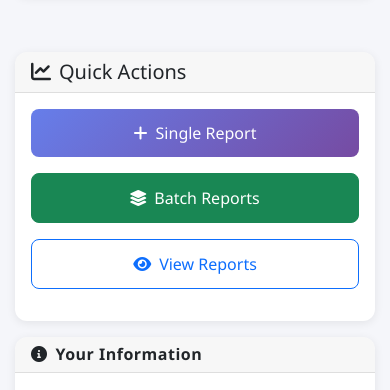
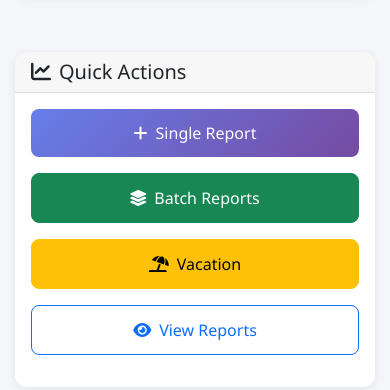
Before and after one commit to AhmedTUD/DRS, a Flask app: template app/templates/employee/dashboard.html in a window 390 px wide. Shown: the part 569-959 px from the top of the page. Run offline with Flask 3, Linux system fonts and the light colour scheme; the template is opened without the code that fills it, so the values that code supplies are empty; some libraries are stand-ins or nearby versions.

Commit message:
Implement vacation marking feature in dashboard
Added vacation button functionality and alert system.

```diff
--- a/app/templates/employee/dashboard.html
+++ b/app/templates/employee/dashboard.html
@@ -71,21 +71,28 @@
             </div>
             <div class="card-body">
                 <div class="row">
-                    <div class="col-md-4 mb-3">
+                    <div class="col-md-3 mb-3">
                         <div class="d-grid">
                             <a href="{{ url_for('employee.create_report') }}" class="btn btn-primary btn-lg">
                                 <i class="fas fa-plus me-2"></i>Single Report
                             </a>
                         </div>
                     </div>
-                    <div class="col-md-4 mb-3">
+                    <div class="col-md-3 mb-3">
                         <div class="d-grid">
                             <a href="{{ url_for('employee.batch_reports') }}" class="btn btn-success btn-lg">
                                 <i class="fas fa-layer-group me-2"></i>Batch Reports
                             </a>
                         </div>
                     </div>
-                    <div class="col-md-4 mb-3">
+                    <div class="col-md-3 mb-3">
+                        <div class="d-grid">
+                            <button type="button" class="btn btn-warning btn-lg" onclick="markVacation()">
+                                <i class="fas fa-umbrella-beach me-2"></i>Vacation
+                            </button>
+                        </div>
+                    </div>
+                    <div class="col-md-3 mb-3">
                         <div class="d-grid">
                             <a href="{{ url_for('employee.view_reports') }}" class="btn btn-outline-primary btn-lg">
                                 <i class="fas fa-eye me-2"></i>View Reports
@@ -169,4 +176,151 @@
     </div>
 </div>
 {% endif %}
+
+<!-- Vacation Status Alert -->
+<div id="vacationAlert" class="alert alert-info alert-dismissible fade" style="display: none; position: fixed; top: 20px; right: 20px; z-index: 1050; max-width: 400px;" role="alert">
+    <i class="fas fa-umbrella-beach me-2"></i>
+    <strong>Vacation Status!</strong> <span id="vacationMessage"></span>
+    <button type="button" class="btn-close" data-bs-dismiss="alert" aria-label="Close"></button>
+</div>
+
 {% endblock %}
+
+{% block scripts %}
+<script>
+document.addEventListener('DOMContentLoaded', function() {
+    // Check if user has vacation today
+    checkTodayVacation();
+});
+
+function markVacation() {
+    const today = new Date().toISOString().split('T')[0];
+
+    // Show confirmation dialog
+    if (!confirm(`Are you sure you want to mark vacation for today (${today})?`)) {
+        return; // User cancelled
+    }
+
+    // Show loading state immediately
+    const vacationBtn = document.querySelector('button[onclick="markVacation()"]');
+    if (!vacationBtn) {
+        console.error('Vacation button not found');
+        return;
+    }
+
+    const originalContent = vacationBtn.innerHTML;
+    vacationBtn.innerHTML = '<i class="fas fa-spinner fa-spin me-2"></i>Processing...';
+    vacationBtn.disabled = true;
+
+    console.log('Sending vacation request for date:', today);
+
+    fetch('{{ url_for("employee.mark_vacation") }}', {
+        method: 'POST',
+        headers: {
+            'Content-Type': 'application/json',
+            'X-Requested-With': 'XMLHttpRequest'
+        },
+        body: JSON.stringify({
+            vacation_date: today
+        })
+    })
+    .then(response => {
+        console.log('Response status:', response.status);
+        if (!response.ok) {
+            throw new Error(`HTTP error! status: ${response.status}`);
+        }
+        return response.json();
+    })
+    .then(data => {
+        console.log('Vacation response:', data);
+        if (data.success) {
+            showVacationAlert(data.message, 'success');
+            updateVacationButton(true);
+        } else {
+            showVacationAlert(data.message || 'Failed to mark vacation', 'danger');
+            // Restore button if failed
+            vacationBtn.innerHTML = originalContent;
+            vacationBtn.disabled = false;
+        }
+    })
+    .catch(error => {
+        console.error('Error marking vacation:', error);
+        showVacationAlert('Error marking vacation. Please try again.', 'danger');
+        // Restore button if failed
+        vacationBtn.innerHTML = originalContent;
+        vacationBtn.disabled = false;
+    });
+}
+
+function checkTodayVacation() {
+    const today = new Date().toISOString().split('T')[0];
+
+    console.log('Checking vacation for date:', today);
+
+    fetch(`{{ url_for("employee.check_vacation") }}?date=${today}`, {
+        method: 'GET',
+        headers: {
+            'X-Requested-With': 'XMLHttpRequest'
+        }
+    })
+    .then(response => {
+        console.log('Check vacation response status:', response.status);
+        if (!response.ok) {
+            throw new Error(`HTTP error! status: ${response.status}`);
+        }
+        return response.json();
+    })
+    .then(data => {
+        console.log('Check vacation response:', data);
+        if (data.success && data.has_vacation) {
+            updateVacationButton(true);
+            showVacationAlert(`You have marked vacation for today (${today})`, 'info');
+        } else {
+            updateVacationButton(false);
+        }
+    })
+    .catch(error => {
+        console.error('Error checking vacation:', error);
+        updateVacationButton(false);
+    });
+}
+
+function updateVacationButton(hasVacation) {
+    const vacationBtn = document.querySelector('button[onclick="markVacation()"]');
+    if (hasVacation) {
+        vacationBtn.innerHTML = '<i class="fas fa-check me-2"></i>Vacation Marked';
+        vacationBtn.className = 'btn btn-secondary btn-lg';
+        vacationBtn.disabled = true;
+    } else {
+        vacationBtn.innerHTML = '<i class="fas fa-umbrella-beach me-2"></i>Vacation';
+        vacationBtn.className = 'btn btn-warning btn-lg';
+        vacationBtn.disabled = false;
+    }
+}
+
+function showVacationAlert(message, type) {
+    const alertDiv = document.getElementById('vacationAlert');
+    const messageSpan = document.getElementById('vacationMessage');
+
+    if (!alertDiv || !messageSpan) {
+        console.error('Alert elements not found');
+        return;
+    }
+
+    // Update alert content and style
+    alertDiv.className = `alert alert-${type} alert-dismissible fade show`;
+    messageSpan.textContent = message;
+    alertDiv.style.display = 'block';
+
+    console.log(`Showing alert: ${type} - ${message}`);
+
+    // Auto hide after 5 seconds
+    setTimeout(() => {
+        alertDiv.classList.remove('show');
+        setTimeout(() => {
+            alertDiv.style.display = 'none';
+        }, 150); // Wait for fade animation
+    }, 5000);
+}
+</script>
+{% endblock %}
```
